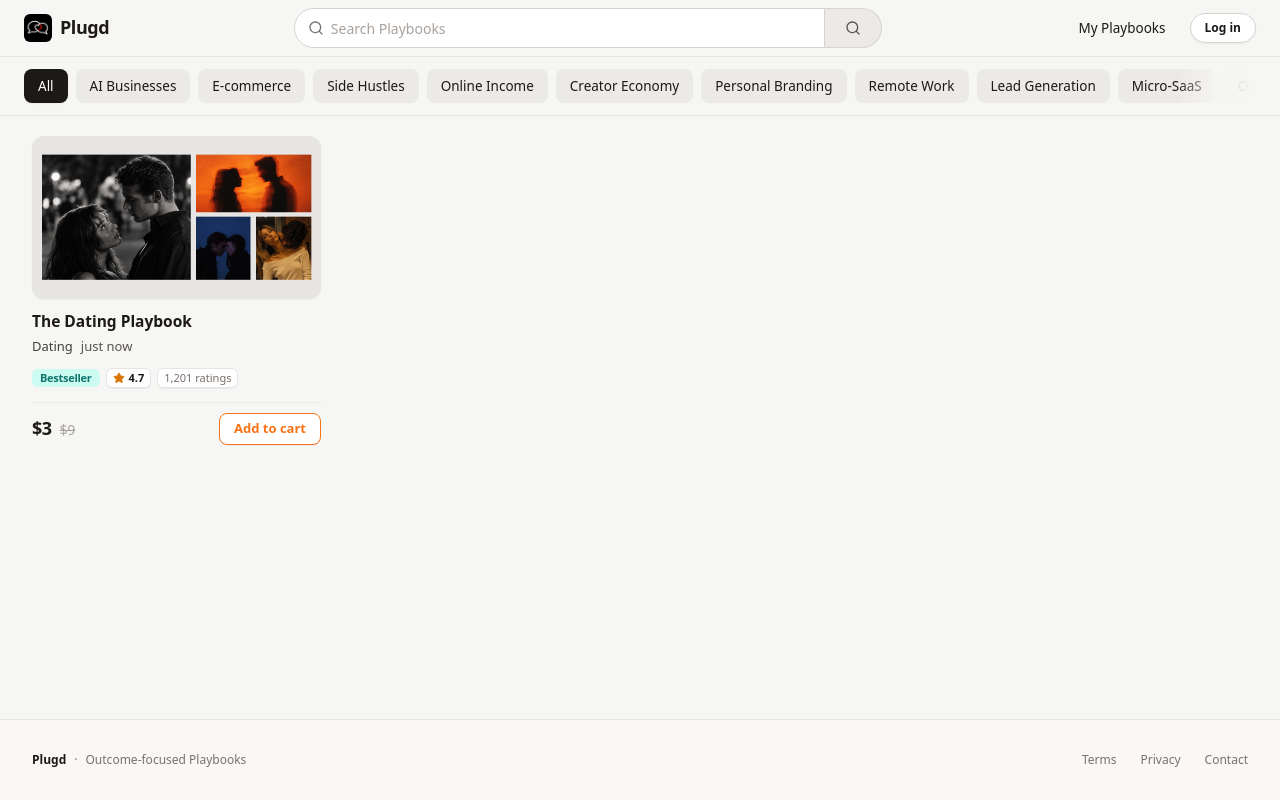
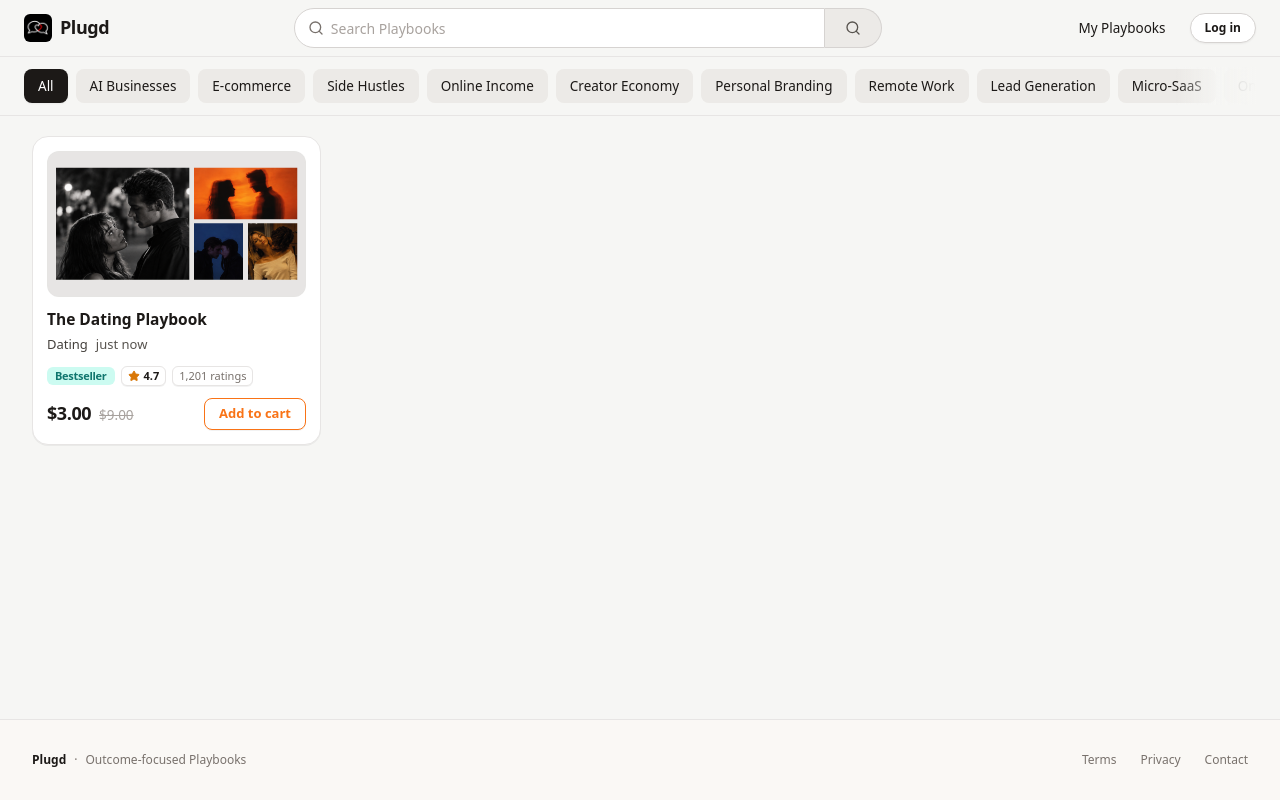
Before and after one commit to Ravishankar802/The-Plugd, a Next.js app: page / in a window 1280 px wide. Built offline with nearby package versions, Linux system fonts and the light colour scheme; no server answers.

Commit message:
feat: add full card outline, reduce vertical spacing, and update price formatting to .00 and .00

```diff
--- a/src/components/PlaybookFeedCard.tsx
+++ b/src/components/PlaybookFeedCard.tsx
@@ -43,9 +43,10 @@ function formatRelativeTime(dateString?: string): string {
 
 export default function PlaybookFeedCard({ playbook }: PlaybookFeedCardProps) {
   const relativeTime = formatRelativeTime(playbook.publishedAt);
+  const formattedPrice = playbook.price ? Number(playbook.price).toFixed(2) : "3.00";
 
   return (
-    <div className="group relative flex flex-col justify-between p-2.5 -m-2.5 rounded-2xl transition-colors duration-150 hover:bg-black/[0.04] focus-within:bg-black/[0.04]">
+    <div className="group relative flex flex-col justify-between rounded-2xl bg-white border border-[#e7e5e4] p-3 sm:p-3.5 shadow-2xs hover:border-[#d6d3d1] hover:shadow-xs transition-all duration-200">
       {/* Clickable Card Body linking to Playbook */}
       <Link
         href={playbook.href}
@@ -53,7 +54,7 @@ export default function PlaybookFeedCard({ playbook }: PlaybookFeedCardProps) {
         aria-label={`${playbook.title} — ${playbook.categoryName} Playbook`}
       >
         {/* 16:9 Thumbnail Container (Without price badge overlay) */}
-        <div className="relative aspect-video w-full overflow-hidden rounded-xl bg-[#e7e5e4] border border-[#e7e5e4] shadow-xs">
+        <div className="relative aspect-video w-full overflow-hidden rounded-xl bg-[#e7e5e4] border border-[#e7e5e4]/80">
           {playbook.thumbnail ? (
             <Image
               src={playbook.thumbnail}
@@ -119,16 +120,16 @@ export default function PlaybookFeedCard({ playbook }: PlaybookFeedCardProps) {
         </div>
       </Link>
 
-      {/* Price and Add to Cart Row */}
-      <div className="mt-3.5 flex items-center justify-between gap-2 pt-2.5 border-t border-[#e7e5e4]/70">
+      {/* Price and Add to Cart Row (Reduced vertical gap, balanced spacing) */}
+      <div className="mt-2.5 sm:mt-3 flex items-center justify-between gap-2">
         <div className="flex items-baseline gap-2">
-          {/* Prominent Current Price */}
+          {/* Prominent Current Price ($3.00) */}
           <span className="text-[17px] sm:text-[18px] font-bold text-[#1c1917] tracking-tight">
-            ${playbook.price}
+            ${formattedPrice}
           </span>
-          {/* Original Muted Price with Strikethrough */}
+          {/* Original Muted Price with Strikethrough ($9.00) */}
           <span className="text-[13px] sm:text-[13.5px] text-[#a8a29e] line-through font-medium">
-            $9
+            $9.00
           </span>
         </div>
 
```
